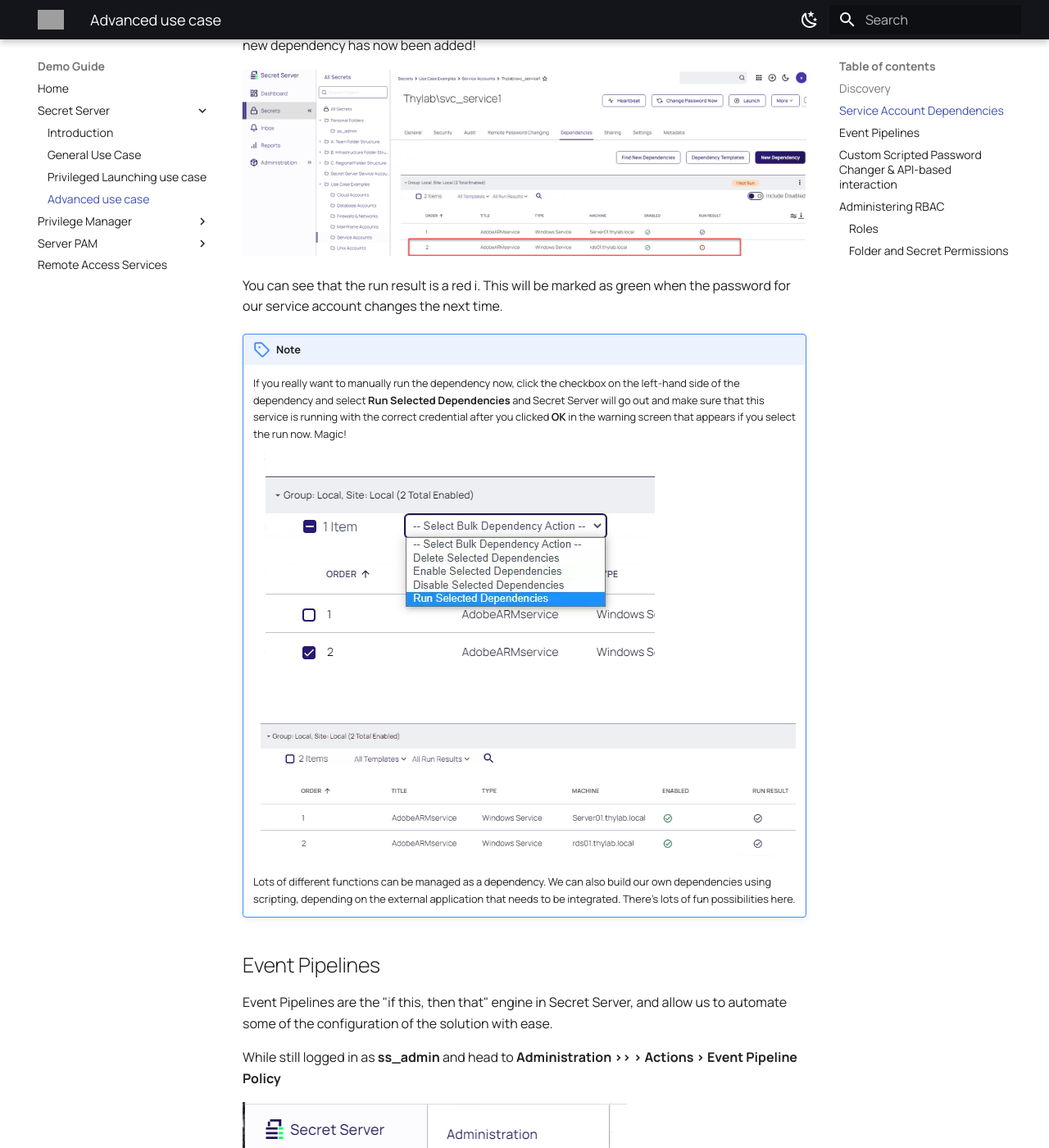
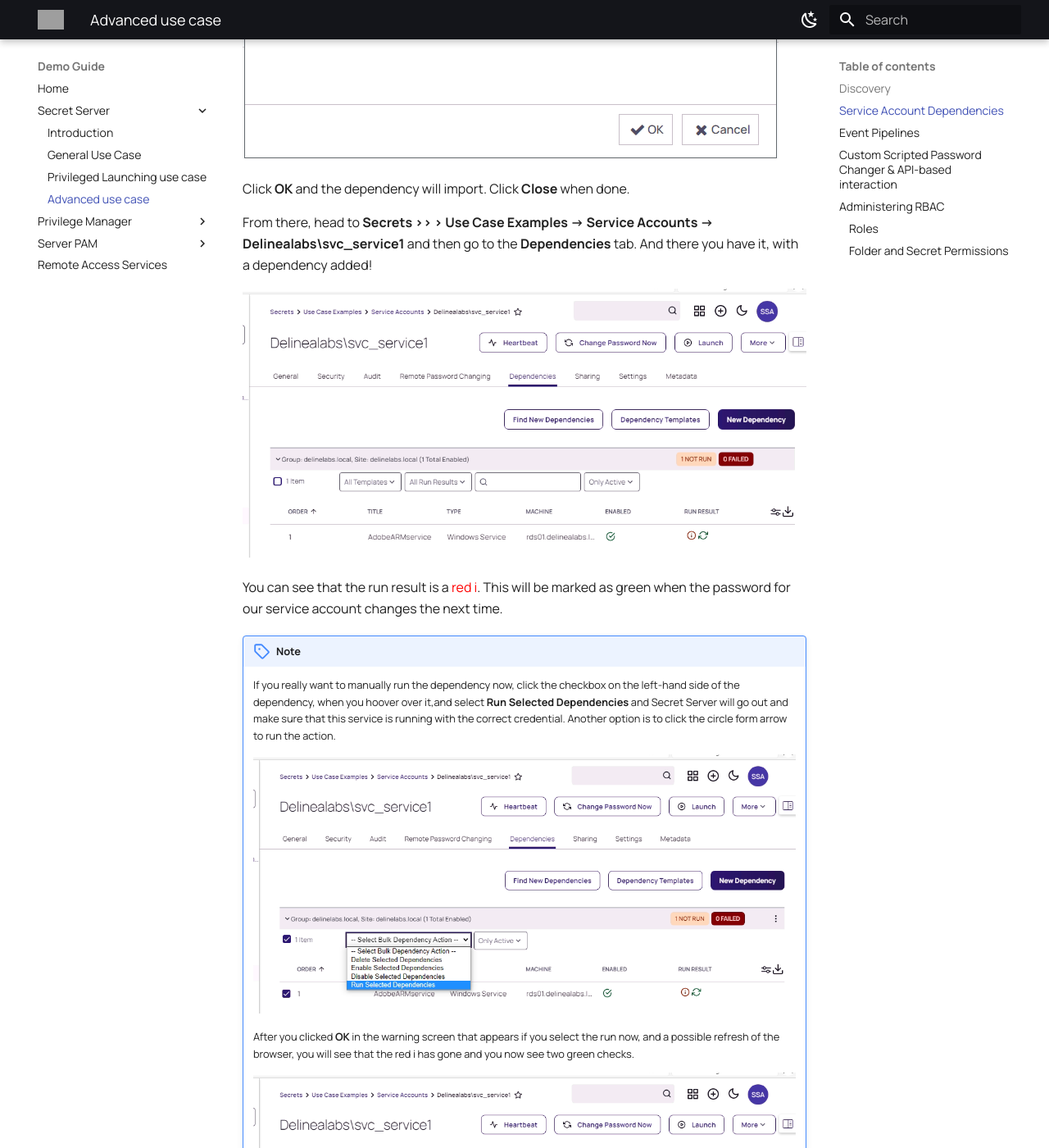
Before and after one commit to wessenstam/demoguide, an MkDocs documentation site: the page built from docs/secretserver/mod4/mod4.md, in a window 1280 px wide and 1400 px high, scrolled down 2543 px. Shown: the whole window at 82% size. Built offline with MkDocs 1.6.1 and Material for MkDocs 9.7.7, drawn with Linux system fonts in a browser that asks for light colours; some of the changed text lies outside the part shown; grey boxes are pictures that could not be loaded.

Commit message:
mod 4 for version 4.0

````diff
--- a/docs/secretserver/mod4/mod4.md
+++ b/docs/secretserver/mod4/mod4.md
@@ -4,13 +4,13 @@
 
 Often Times the number and extent of privileged accounts within the environment is going to be unknown. Thus, the solution has an inbuilt discovery methodology which will allow us to identify privileged accounts which exist but that are not currently known by the PAM solution, to then onboard them.
 
-Log in as **ss_admin** into Secret Server and head to **Administration >> > Actions > Discovery**
+Log in as **admin** into Secret Server and head to **Administration >> > Actions > Discovery**
 
-![Discovery](images/lab001.png)
+![Discovery](images/lab001a.png)
 
 You'll note that we have multiple discovery sources, in this case for Unix discovery as well as for Active Directory discovery. Click on **Discovery Network View** to be presented with the accounts that have already been collected through a previously run discovery.
 
-![Discovery](images/lab002.png)
+![Discovery](images/lab002a.png)
 
 You will note that the entire delinealabs.local domain can be expanded. Many account types can be discovered, from Active Directory accounts to Local Windows accounts, local SQL accounts, Oracle accounts, etc etc. These accounts, once discovered, can be manually onboarded in to the PAM solution using the Import function, or automatically onboarded using the "Create Rule" function.
 
@@ -20,24 +20,31 @@
 
 When it comes to privileged service accounts, it is not enough just to be managing the username and password combination. One must also manage the dependent services or applications that rely on this service account as well. These are referred to in Secret Server as dependencies and can be automatically onboarded. Let's take a look. Click the **Service Accounts** tab. Here we can see that there is an "Unmanaged" dependency for a service account on the RDS01 server. The fact that this has been discovered means that Secret Server has identified that it is a service, has identified that it owns the privileged account for this Secret (delinealabs\svc_service1), but that it does not have a listing for this particular dependency. Hence it is marked as "Unmanaged".
 
-![Discovery](images/lab003.png)
+![Discovery](images/lab003a.png)
 
-Click on the checkbox to the left of RDS01 and then press **Import**. This will begin the process of importing this dependency against this particular Secret (ie service account). Click **OK** and the dependency will import. Click **Close** when done.
+Click on the checkbox to the left of RDS01 and then press **Import**. This will begin the process of importing this dependency against this particular Secret (ie service account).
 
-![Discovery](images/lab004.png)
+!!! Danger
+    Make sure you have the settings as shown in the screenshot below. If you don't check the next step might end up in a different location where we want to see the secret itself. The password is the same as for any user in the domain.
 
-From there, head to **Secrets >> > Use Case Examples -> Service Accounts -> delinealabs\svc_service1** and then go to the **Dependencies** tab. And there you have it, our new dependency has now been added!
+![Discovery](images/lab004a.png)
 
-![Discovery](images/lab005.png)
+Click **OK** and the dependency will import. Click **Close** when done.
 
-You can see that the run result is a red i. This will be marked as green when the password for our service account changes the next time.
+From there, head to **Secrets >> > Use Case Examples -> Service Accounts -> Delinealabs\svc_service1** and then go to the **Dependencies** tab. And there you have it, with a dependency added!
+
+![Discovery](images/lab005a.png)
+
+You can see that the run result is a <font color="red">red i</font>. This will be marked as green when the password for our service account changes the next time.
 
 !!! Note
-    If you really want to manually run the dependency now, click the checkbox on the left-hand side of the dependency and select **Run Selected Dependencies** and Secret Server will go out and make sure that this service is running with the correct credential after you clicked **OK** in the warning screen that appears if you select the run now. Magic!
+    If you really want to manually run the dependency now, click the checkbox on the left-hand side of the dependency, when you hoover over it,and select **Run Selected Dependencies** and Secret Server will go out and make sure that this service is running with the correct credential. Another option is to click the circle form arrow to run the action.
 
-    ![Discovery](images/lab006.png)
+    ![Discovery](images/lab006a.png)
 
-    ![Discovery](images/lab007.png)
+    After you clicked **OK** in the warning screen that appears if you select the run now, and a possible refresh of the browser, you will see that the red i has gone and you now see two green checks.
+
+    ![Discovery](images/lab007a.png)
 
     Lots of different functions can be managed as a dependency. We can also build our own dependencies using scripting, depending on the external application that needs to be integrated. There's lots of fun possibilities here.
 
@@ -45,7 +52,7 @@
 
 Event Pipelines are the "if this, then that" engine in Secret Server, and allow us to automate some of the configuration of the solution with ease.
 
-While still logged in as **ss_admin** and head to **Administration >> > Actions > Event Pipeline Policy**
+While still logged in as **admin** and head to **Administration >> > Actions > Event Pipeline Policy**
 
 ![Discovery](images/lab008.png)
 
@@ -92,16 +99,32 @@
 
 This is the field for which we want to retrieve the value. We could change this to "username" or any other field name upon the Secret we are trying to retrieve.
 
-``$result = Invoke-RestMethod "$api/secrets/$secretid/fields/$fieldvalue" -UseDefaultCredentials``
+``` Powershell
 
-This is the REST call to the Secret Server API. Note the use of "-UseDefaultCredentials". This means we are using the logged on domain user context to establish authentication with the API. OAUTH Bearer tokens can also be presented as authentication. For more information on this, see the full API documentation or speak to your Delinea liaison..
+$headers = New-Object "System.Collections.Generic.Dictionary[[String],[String]]"
+$headers.Add("Content-Type", "application/x-www-form-urlencoded")
+
+$body = "username=delinealabs\krogers&password=Delinea/4u&grant_type=password"
+
+$response = Invoke-RestMethod "$api/oauth2/token" -Method 'POST' -Headers $headers -Body $body
+$bearerToken=$response.access_token
+
+$params = @{
+    Uri         = "$api/api/v1/secrets/$secretid/fields/$fieldvalue"
+    Headers     = @{ 'Authorization' = "Bearer $bearerToken" }
+    Method      = 'GET'
+}
+```
+This is the preparation for the REST call to the Secret Server API based on bearerToken.
 
 ``Write-Host $result -ForegroundColor Green``
 
 This line simply writes out the resultant retrieved Secret value, depending on what we have specified above.
 
 !!! Note
-    The **API Based Search.ps1** script is also available. Running this will allow you to use the script to search through the Secret Server API for search terms (currently it is set to **Opnsense**). This will then return details of the Secret found alongside their unique SecretIDs. Search for a term (to lookup the SecretID and secret name) and then take the SecretID you discover and put that in to the **$secretID** variable in the **Windows Authenticated API.ps1** script and run it to retrieve a new, different password.
+    The **API Based Search.ps1** script is also available. Running this will allow you to use the script to search through the Secret Server API for search terms (currently it is set to **OpenSense**). This will then return details of the Secret found alongside their unique SecretIDs. Search for a term (to lookup the SecretID and secret name) and then take the SecretID you discover and put that in to the **$secretID** variable in the **Get secret info API.ps1** script and run it to retrieve a new, different password.
+
+    **Below are some examples. Your environment will look different and secret ID 32 might not even exist.**
 
     ![Discovery](images/lab014.png)
 
@@ -128,15 +151,15 @@
 
 ![Discovery](images/lab017.png)
 
-Users can be assigned to roles either individually or through group membership. In **Administration >> > User, Roles, Access Roles** click **Users** and take a look at which users and groups are assigned to each role. This can be fully customized, based on your organizational requirements.
+Users can be assigned to roles either individually or through group membership. In **Administration >> > User, Roles, Access Roles** click **Roles** and take a look at which users and groups are assigned to each role. This can be fully customized, based on your organizational requirements. The below screenshot if of the **Add Secret** role
 
-![Discovery](images/lab018.png)
+![Discovery](images/lab018a.png)
 
 ### Folder and Secret Permissions
 
 Access to Folders and the secrets within them can be fully customized by right-clicking on any folder and clicking Edit Folder. Note that permissions to the folder and the secrets within are independent permissions. The below screenshot has been made from the **Cloud Accounts** folder and the **Permissions** tab and clicking **Edit**
 
-![Discovery](images/lab019.png)
+![Discovery](images/lab019a.png)
 
 As noted above, access can be granted to groups (either internal to Secret Server or based on Active Directory Security Groups) or individual users. Folder permissions can either be Owner, Edit, View or List. Customize this to your liking. Secret Permissions can be set to Owner, Edit, View, List or None. The None permission means that users will be able to see the folder in the folder tree but not be able to see any of the Secrets within.
 
````
Also changed, not shown: other parts of docs/secretserver/mod4/mod4.md (+2 -2 lines), docs/secretserver/mod4/images/lab001a.png (added), docs/secretserver/mod4/images/lab002a.png (added), docs/secretserver/mod4/images/lab003a.png (added), docs/secretserver/mod4/images/lab004a.png (added), docs/secretserver/mod4/images/lab005a.png (added), docs/secretserver/mod4/images/lab006a.png (added), docs/secretserver/mod4/images/lab007a.png (added), docs/secretserver/mod4/images/lab018a.png (added), docs/secretserver/mod4/images/lab019a.png (added), 1 other file.
